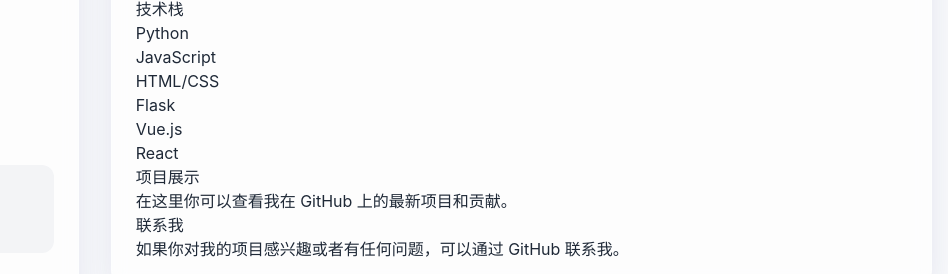
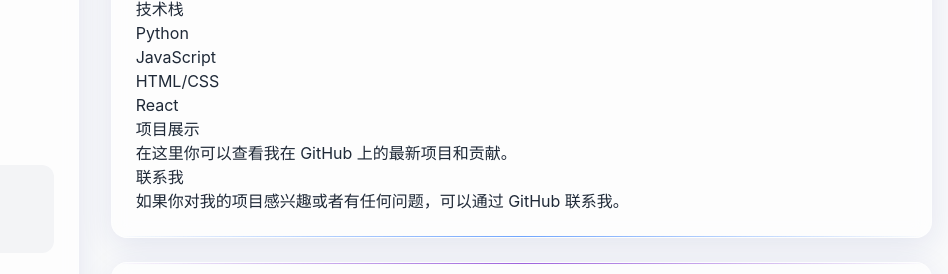
Before and after one commit to 1304545941/web.github.io, a plain HTML site: page index.html in a window 1280 px wide. Shown: the part 268-542 px from the top of the page, 332-1280 px from the left. Drawn offline with nearby package versions, Linux system fonts and the light colour scheme.

Commit message:
Update index.html

```diff
--- a/index.html
+++ b/index.html
@@ -344,8 +344,6 @@
 <li>Python</li>
 <li>JavaScript</li>
 <li>HTML/CSS</li>
-<li>Flask</li>
-<li>Vue.js</li>
 <li>React</li>
 </ul>
 <h2>项目展示</h2>
```
